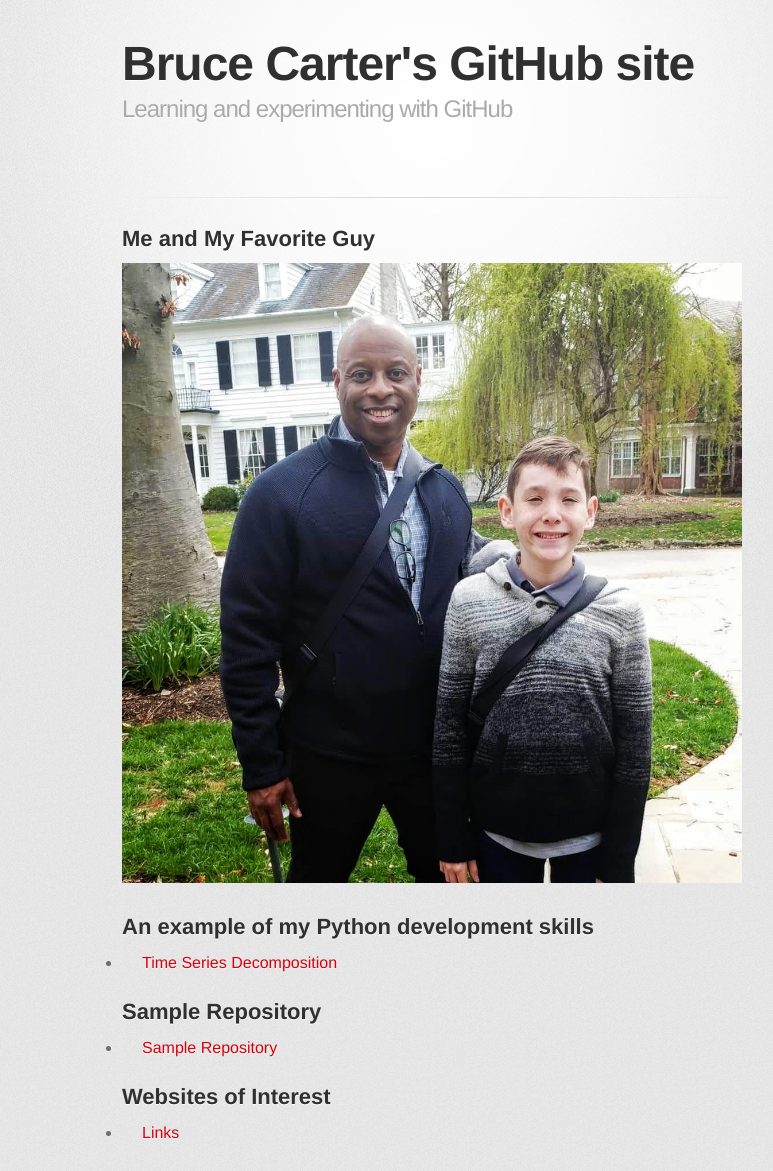
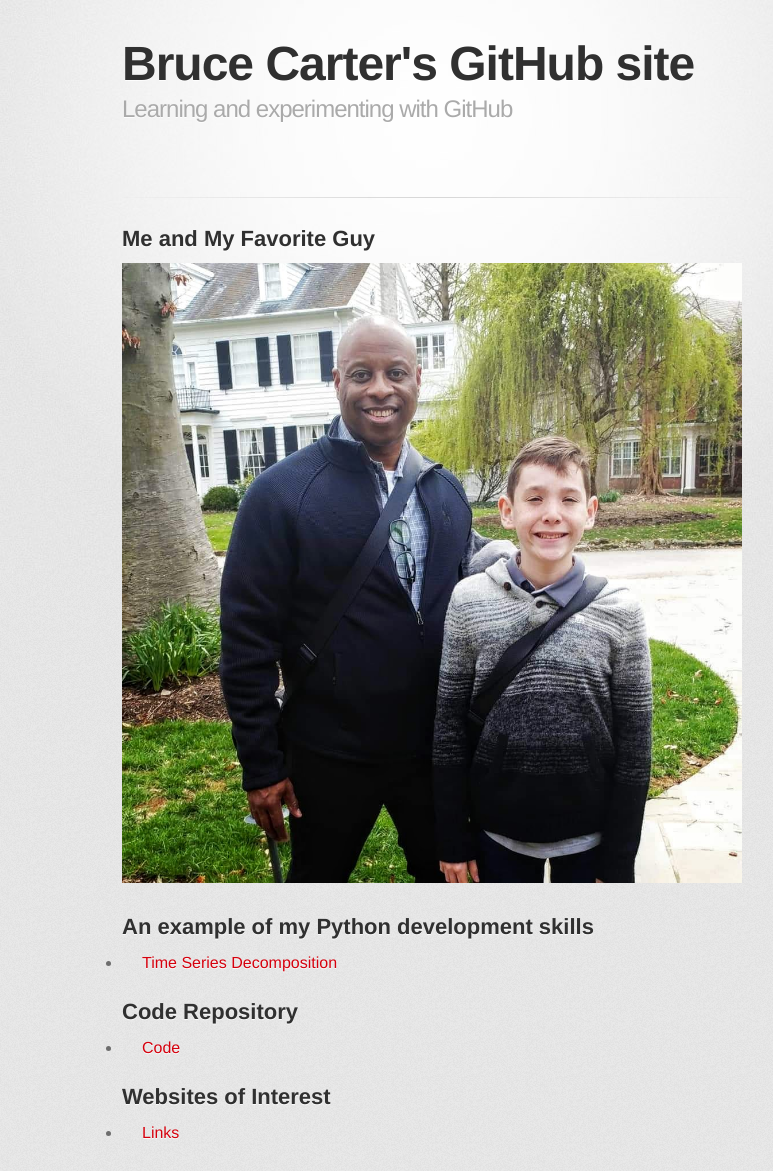
Before and after one commit to BACTx/BACTx.github.io, a Jekyll site: the page built from index.md, in a window 1280 px wide. Shown: the top 1171 px of the page, without its empty margins (208-981 px from the left). Built offline with Jekyll 4.4.1, drawn with Linux system fonts in a browser that asks for light colours; some web fonts are replaced; our own code applies the rules of GitHub Pages for plain Markdown files.

Commit message:
Update index.md

```diff
--- a/index.md
+++ b/index.md
@@ -11,9 +11,9 @@ description: Learning and experimenting with GitHub
 
 - [Time Series Decomposition](/timeseries/index.md)
 
-## Sample Repository
+## Code Repository
 
-- [Sample Repository](https://github.com/BACTx/sample)
+- [Code](/code/index.md)
 
 ## Websites of Interest
 
```
